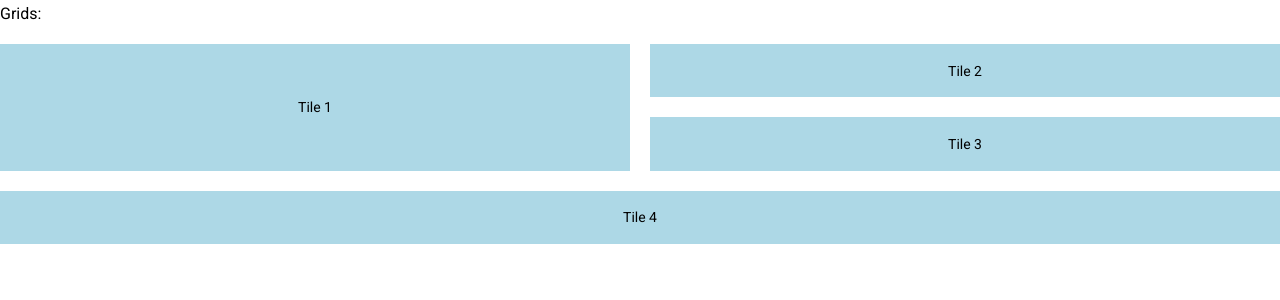
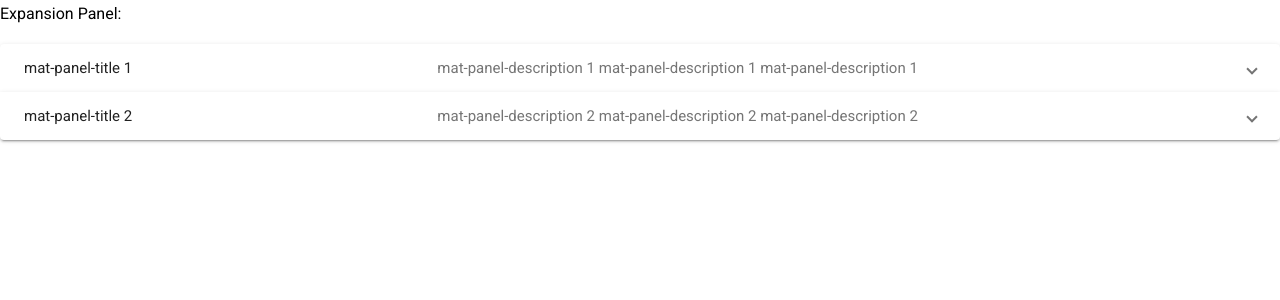
Before and after one commit to ItzhakVilensky/material-demo, an Angular app in the folder material/: page / in a window 1280 px wide. Shown: the top 300 px of the page. Built offline with nearby package versions, Linux system fonts and the light colour scheme.

Commit message:
* add MatExpansionModule * add mat-accordion mat-expansion-panel mat-expansion-panel-header mat-panel-title mat-panel-description mat-action-row

```diff
--- a/material/src/app/app.component.html
+++ b/material/src/app/app.component.html
@@ -257,11 +257,47 @@
 </mat-list> -->
 
 
-
+<!--
 <p class="mat-subheading-2">Grids: </p>
 <mat-grid-list cols="2" rowHeight="fit" style="height: 200px" gutterSize="20px">
   <mat-grid-tile rowspan="2">Tile 1</mat-grid-tile>
   <mat-grid-tile>Tile 2</mat-grid-tile>
   <mat-grid-tile>Tile 3</mat-grid-tile>
   <mat-grid-tile colspan="2">Tile 4</mat-grid-tile>
-</mat-grid-list>
+</mat-grid-list> -->
+
+
+
+<p class="mat-subheading-2">Expansion Panel: </p>
+
+<mat-accordion multi="true">
+  <mat-expansion-panel>
+    <mat-expansion-panel-header>
+      <mat-panel-title>
+        mat-panel-title 1
+      </mat-panel-title>
+      <mat-panel-description>
+        mat-panel-description 1 mat-panel-description 1 mat-panel-description 1
+      </mat-panel-description>
+    </mat-expansion-panel-header>
+    <p>Paragraph content 1</p>
+    <mat-action-row>
+      <button mat-flat-button>me button 1</button>
+    </mat-action-row>
+  </mat-expansion-panel>
+
+  <mat-expansion-panel>
+    <mat-expansion-panel-header>
+      <mat-panel-title>
+        mat-panel-title 2
+      </mat-panel-title>
+      <mat-panel-description>
+        mat-panel-description 2 mat-panel-description 2 mat-panel-description 2
+      </mat-panel-description>
+    </mat-expansion-panel-header>
+    <p>Paragraph content 2</p>
+    <mat-action-row>
+      <button mat-flat-button>me button 2</button>
+    </mat-action-row>
+  </mat-expansion-panel>
+</mat-accordion>
--- a/material/src/app/material/material.module.ts
+++ b/material/src/app/material/material.module.ts
@@ -10,6 +10,7 @@ import { MatMenuModule } from '@angular/material/menu';
 import { MatListModule } from '@angular/material/list';
 import { MatDividerModule } from '@angular/material/divider';
 import { MatGridListModule } from '@angular/material/grid-list';
+import { MatExpansionModule } from '@angular/material/expansion';
 
 const MaterialComponents = [
   MatButtonModule,
@@ -22,7 +23,8 @@ const MaterialComponents = [
   MatMenuModule,
   MatListModule,
   MatDividerModule,
-  MatGridListModule
+  MatGridListModule,
+  MatExpansionModule
 ];
 
 @NgModule({
```
